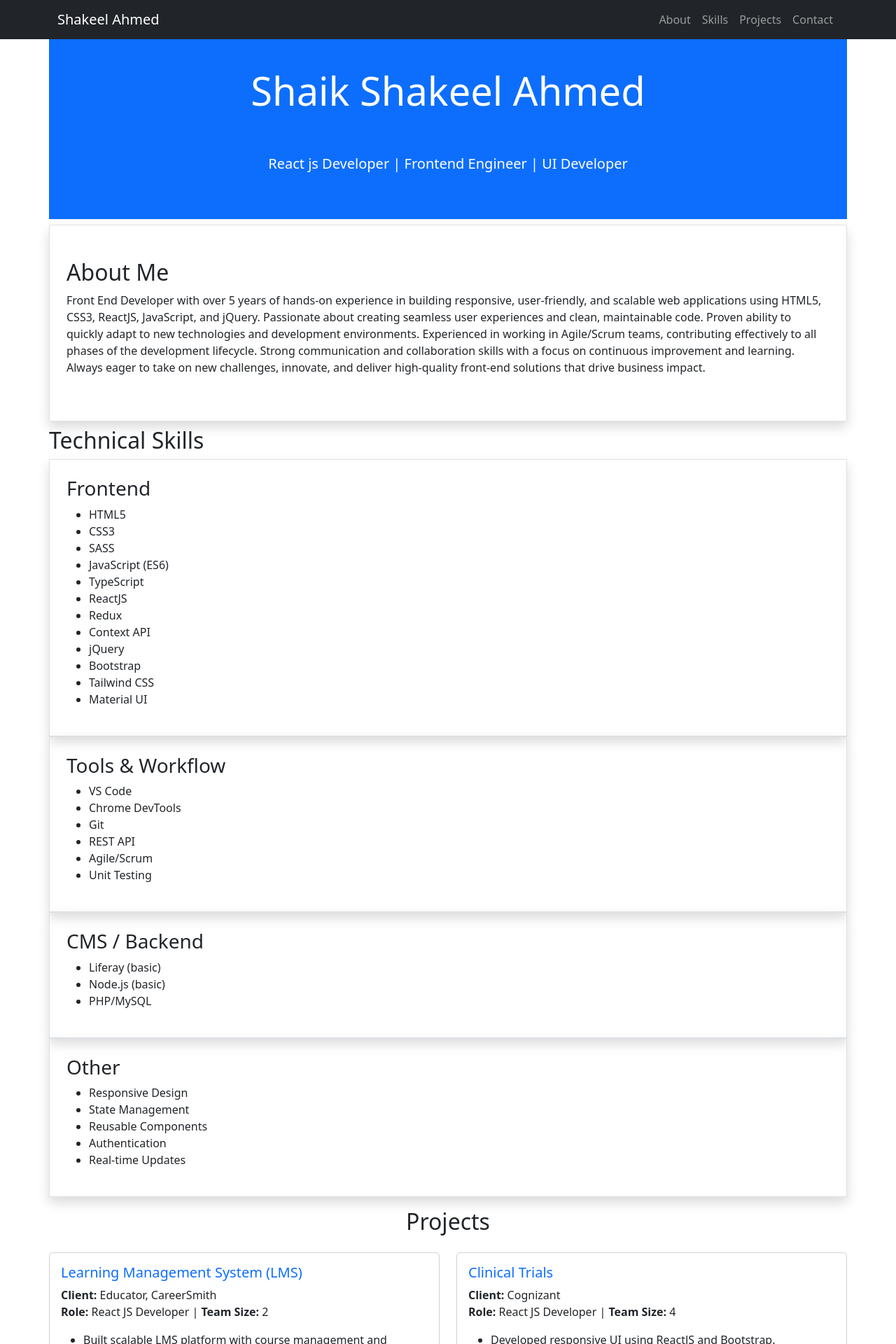
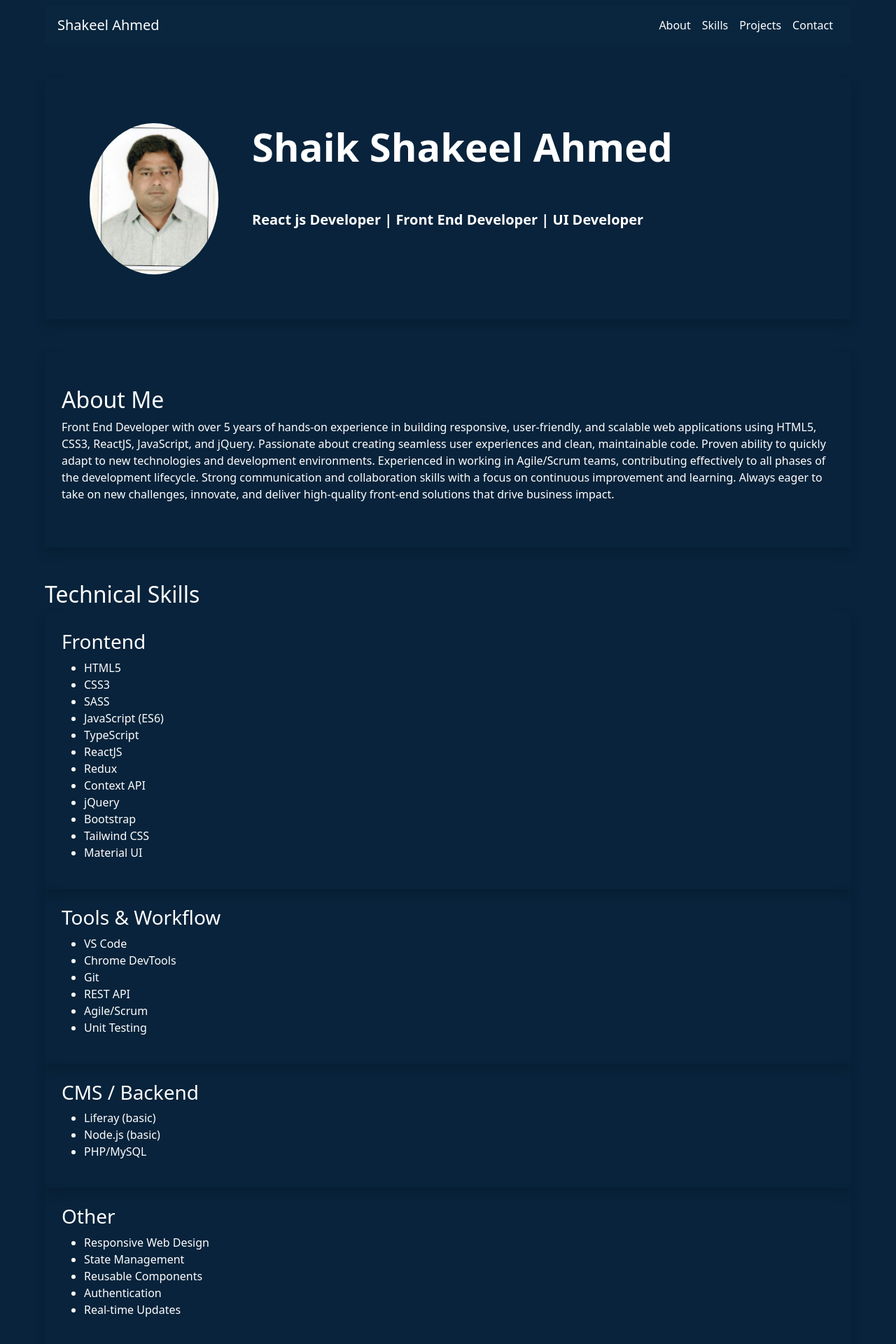
Before and after one commit to shklhmdshaik/portfolio, a React (Create React App) app: page / in a window 1280 px wide. Shown: the top 1920 px of the page at 70% size. Built offline with nearby package versions, Linux system fonts and the light colour scheme.

Commit message:
Updated layout and fixed navbar bug

```diff
--- a/src/App.css
+++ b/src/App.css
@@ -1,38 +1,39 @@
-.App {
-  text-align: center;
+*{
+  margin: 0;
+  padding: 0;
+  box-sizing: border-box;
 }
-
-.App-logo {
-  height: 40vmin;
-  pointer-events: none;
+body{
+  position: relative;
+  font-weight: normal;
+  overflow-x: hidden;
+  background-color: #08233b !important;
+  color:#fff !important;
+  scroll-behavior: smooth;
 }
-
-@media (prefers-reduced-motion: no-preference) {
-  .App-logo {
-    animation: App-logo-spin infinite 20s linear;
-  }
+.card{
+  background-color: #08233b !important;
+  color:inherit !important;
+;
 }
-
-.App-header {
-  background-color: #282c34;
-  min-height: 100vh;
-  display: flex;
-  flex-direction: column;
-  align-items: center;
-  justify-content: center;
-  font-size: calc(10px + 2vmin);
-  color: white;
+.nav-container{
+  top:0;
+  z-index: 9999;
+  background-color: #09263e !important;
 }
-
-.App-link {
-  color: #61dafb;
+a{
+  color: inherit !important;
 }
-
-@keyframes App-logo-spin {
-  from {
-    transform: rotate(0deg);
-  }
-  to {
-    transform: rotate(360deg);
-  }
+.max-w-90{
+  max-width: 90% !important;
 }
+.rotate-hover{
+  transition: transform 0.5s ease-in-out;
+    display: inline-block;
+}
+.rotate-hover:hover{
+transform: translateY(-10px) scale(1.1);
+}
+footer{
+  background-color: #09263e !important;
+}
--- a/src/App.js
+++ b/src/App.js
@@ -1,4 +1,5 @@
 import React from 'react';
+import './App.css';
 import 'bootstrap/dist/css/bootstrap.min.css';
 import PortfolioNavbar from './components/Navbar';
 import Hero from './components/Hero';
--- a/src/components/About.js
+++ b/src/components/About.js
@@ -3,7 +3,7 @@ import { Container } from 'react-bootstrap';
 
 function About() {
   return (
-    <section id="about" className="container p-4 border rounded-2xl shadow py-5 my-2">
+    <section id="about" className="container p-4 shadow py-5 my-5 max-w-90">
 
         <h2>About Me</h2>
         <p>Front End Developer with over 5 years of hands-on experience in building responsive, user-friendly, and scalable web applications using HTML5, CSS3, ReactJS, JavaScript, and jQuery. Passionate about creating seamless user experiences and clean, maintainable code.
--- a/src/components/Contact.js
+++ b/src/components/Contact.js
@@ -3,7 +3,7 @@ import { Button, Container, Form } from 'react-bootstrap';
 
 function Contact() {
   return (
-    <section id="contact" className="container p-4 border rounded-2xl shadow py-5 my-2">
+    <section id="contact" className="container p-4 shadow py-5 my-5 max-w-90">
       <Container>
         <h2>Contact Me</h2>
         <p>Mob.No: 971 581683831</p>
--- a/src/components/Footer.js
+++ b/src/components/Footer.js
@@ -3,7 +3,7 @@ import { Container } from 'react-bootstrap';
 
 function Footer() {
   return (
-    <footer className="bg-dark text-white text-center py-3 my-2">
+    <footer className="text-white text-center py-3 my-5 max-w-90 mx-auto">
       <Container>
         <small>© {new Date().getFullYear()} Shakeel Ahmed. All rights reserved.</small>
       </Container>
--- a/src/components/Hero.js
+++ b/src/components/Hero.js
@@ -1,12 +1,18 @@
 import React from 'react';
 import { Container } from 'react-bootstrap';
-
+import shakeel from "../assets/images/shakeel.jpg"
 function Hero() {
   return (
-    <section id="home" className="container bg-primary text-white text-center py-5">
+    <section id="home" className="container text-white p-3 d-flex  max-w-90 shadow my-5">
+      <div className='w-25'>
+        <img src={shakeel} alt="Shakeel" className='img-fluid rounded-circle rotate-hover p-5' width="max-width: 150px" height="auto"/>
+      </div>
+      <div className='w-75'>
+        <h1 className="display-4 py-5 fw-bold">Shaik Shakeel Ahmed</h1>
+        <p className="lead fw-semibold">React js Developer | Front End Developer | UI Developer</p>
+      </div>
 
-        <h1 className="display-4 py-5">Shaik Shakeel Ahmed</h1>
-        <p className="lead">React js Developer | Frontend Engineer | UI Developer</p>
+
 
     </section>
   );
--- a/src/components/Navbar.js
+++ b/src/components/Navbar.js
@@ -3,7 +3,7 @@ import { Container, Nav, Navbar } from 'react-bootstrap';
 
 function PortfolioNavbar() {
   return (
-    <Navbar bg="dark" variant="dark" expand="lg" fixed="top">
+    <Navbar variant="dark" expand="lg" fixed="top" className='nav-container mb-1 position-sticky mt-2 mx-auto max-w-90'>
       <Container>
         <Navbar.Brand href="#home">Shakeel Ahmed</Navbar.Brand>
         <Navbar.Toggle aria-controls="basic-navbar-nav" />
--- a/src/components/Projects.js
+++ b/src/components/Projects.js
@@ -63,18 +63,18 @@ const projects = [
 
 function Projects() {
   return (
-    <section className="container py-2 px-0 my-2" id="projects">
+    <section className="container py-2 px-0 my-5 max-w-90 opacity-75" id="projects">
     <h2 className="text-center mb-4">Projects</h2>
     <div className="row g-4">
       {projects.map((project, idx) => (
         <div key={idx} className="col-md-6 s:mx-2">
-          <div className="card h-100">
+          <div className="card h-100 shadow">
             <div className="card-body">
-              <h5 className="card-title text-primary">{project.title}</h5>
-              <p className="card-text">
+              <h5 className="card-title">{project.title}</h5>
+              {/* <p className="card-text">
                 <strong>Client:</strong> {project.client}<br />
                 <strong>Role:</strong> {project.role} | <strong>Team Size:</strong> {project.teamSize}
-              </p>
+              </p> */}
               {project.website && (
                 <a href={project.website} target="_blank" rel="noopener noreferrer" className="d-block mb-2">
                   Visit Website
--- a/src/components/Skills.js
+++ b/src/components/Skills.js
@@ -10,29 +10,18 @@ const skills = {
   "Frontend": ["HTML5", "CSS3", "SASS", "JavaScript (ES6)", "TypeScript", "ReactJS", "Redux", "Context API", "jQuery", "Bootstrap", "Tailwind CSS", "Material UI"],
    "Tools & Workflow": ["VS Code", "Chrome DevTools", "Git", "REST API", "Agile/Scrum", "Unit Testing"],
    "CMS / Backend": ["Liferay (basic)", "Node.js (basic)", "PHP/MySQL"],
-   "Other": ["Responsive Design", "State Management", "Reusable Components", "Authentication", "Real-time Updates"]
+   "Other": ["Responsive Web Design", "State Management", "Reusable Components", "Authentication", "Real-time Updates"]
  };
 
 function Skills() {
   return (
-    // <section id="skills" className="bg-light py-5">
-    //   <Container>
-    //     <h2 className="text-center">Skills</h2>
-    //     <Row>
-    //       {skills.map((skill, idx) => (
-    //         <Col key={idx} xs={6} md={3} className="text-center py-2">
-    //           <Badge bg="secondary" pill>{skill}</Badge>
-    //         </Col>
-    //       ))}
-    //     </Row>
-    //   </Container>
-    // </section>
-    <section className='container p-0 my-2'>
+
+    <section id="skills" className='container p-0 my-5 max-w-90'>
        <div className="sm:p-8">
       <h2 className="text-2xl font-bold mb-6">Technical Skills</h2>
       <div className="grid gap-6 md:grid-cols-2">
          {Object.entries(skills).map(([category, items]) => (
-           <div key={category} className="p-4 border rounded-2xl shadow">
+           <div key={category} className="p-4 shadow">
              <h3 className="font-semibold text-lg mb-2">{category}</h3>
              <ul className="list-disc list-inside space-y-1 text-sm">
                {items.map((skill) => (
```
Also changed, not shown: src/assets/images/shakeel.jpg (added).
